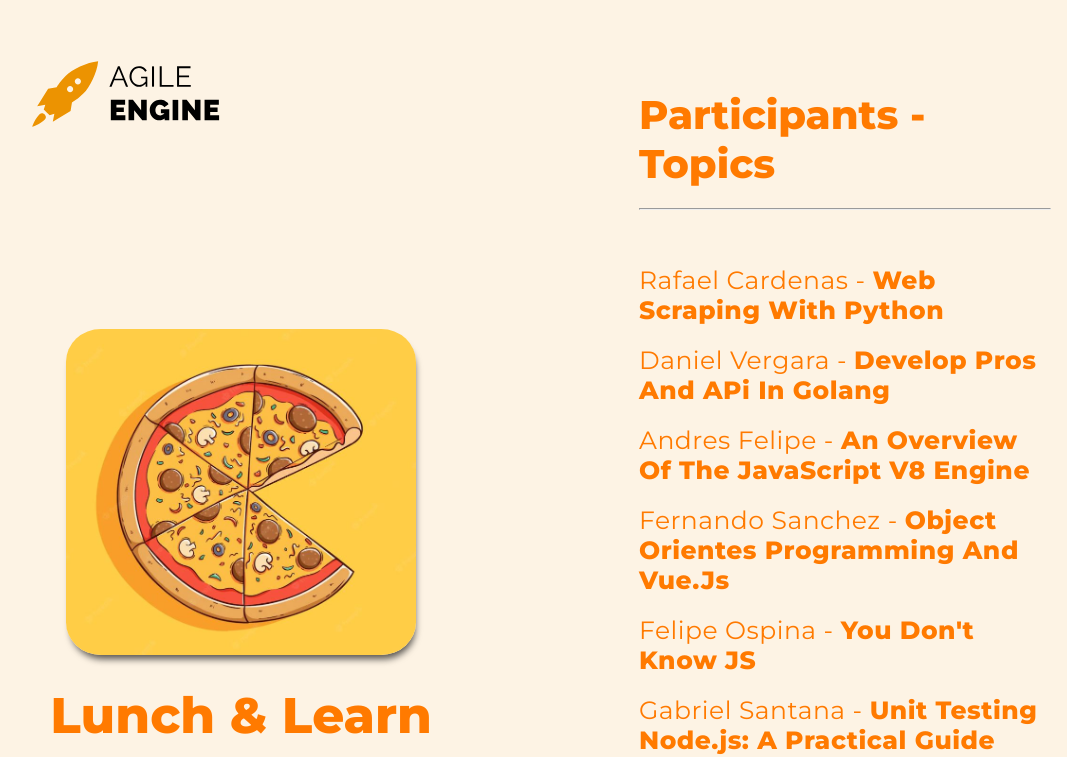
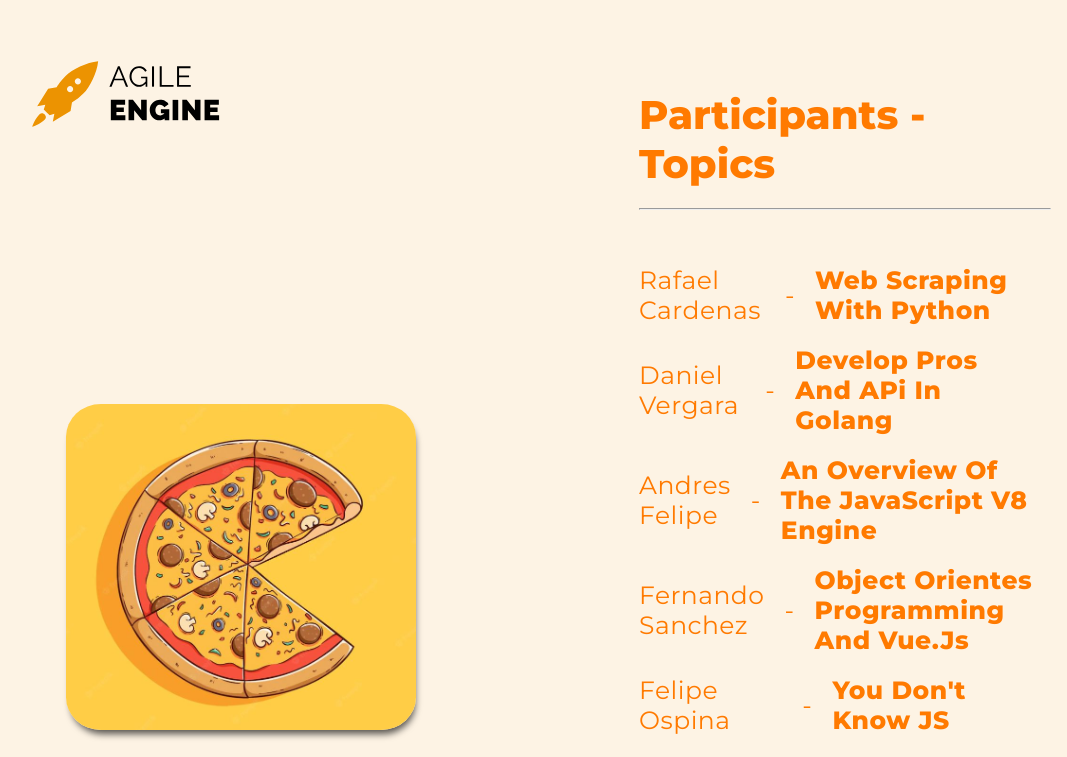
Before and after one commit to kanmus7/Lunch-Learn, a React (Create React App) app: page / in a window 1280 px wide. Shown: the top 757 px of the page, without its empty margins (79-1146 px from the left). Built offline with nearby package versions, Linux system fonts and the light colour scheme.

Commit message:
setting min allowed dimentions

```diff
--- a/src/App.module.scss
+++ b/src/App.module.scss
@@ -3,6 +3,5 @@
   display: flex;
   gap: 20px;
   background: #ffedd491;
-  width: fit-content;
   min-height: 100vh;
 }
--- a/src/index.scss
+++ b/src/index.scss
@@ -21,7 +21,8 @@ body {
   background: rgb(251, 251, 251);
   font-family: $montserrat-typography;
   color: #ff7a00;
-  min-width: 600px;
+  min-height: 600px;
+  min-width: 1024px;
 }
 
 code {
--- a/src/pages/LunchAndLearn/LunchAndLearn.module.scss
+++ b/src/pages/LunchAndLearn/LunchAndLearn.module.scss
@@ -24,22 +24,32 @@
     .list {
       list-style: none;
     }
+  }
+}
 
 .participant {
   font-size: 25px;
   padding: 10px 10px 10px 0;
   letter-spacing: 0.5px;
   cursor: default;
+  display: flex;
+  align-items: center;
+  gap: 20px;
 
+  .topic {
+    max-width: 650px;
     .link {
       color: #ff7a00;
       font-weight: bold;
       cursor: pointer;
       text-decoration: none;
+
+      :nth-child(1) {
+        word-break: break-word;
+      }
     }
     .link:hover {
       text-decoration: underline;
     }
   }
 }
-}
--- a/src/pages/LunchAndLearn/LunchAndLearn.tsx
+++ b/src/pages/LunchAndLearn/LunchAndLearn.tsx
@@ -64,7 +64,8 @@ const LunchAndLearn = () => {
         <ul className={styles.list}>
           {participants.map((participant) => (
             <li key={participant.id} className={styles.participant}>
-              {participant.name} -{" "}
+              <span>{participant.name}</span> -
+              <div className={styles.topic}>
                 <a
                   className={styles.link}
                   href={participant.url}
@@ -73,6 +74,7 @@ const LunchAndLearn = () => {
                 >
                   <span>{participant.topic}</span>
                 </a>
+              </div>
             </li>
           ))}
         </ul>
```
Lines whose indentation alone changed are shown as unchanged.
